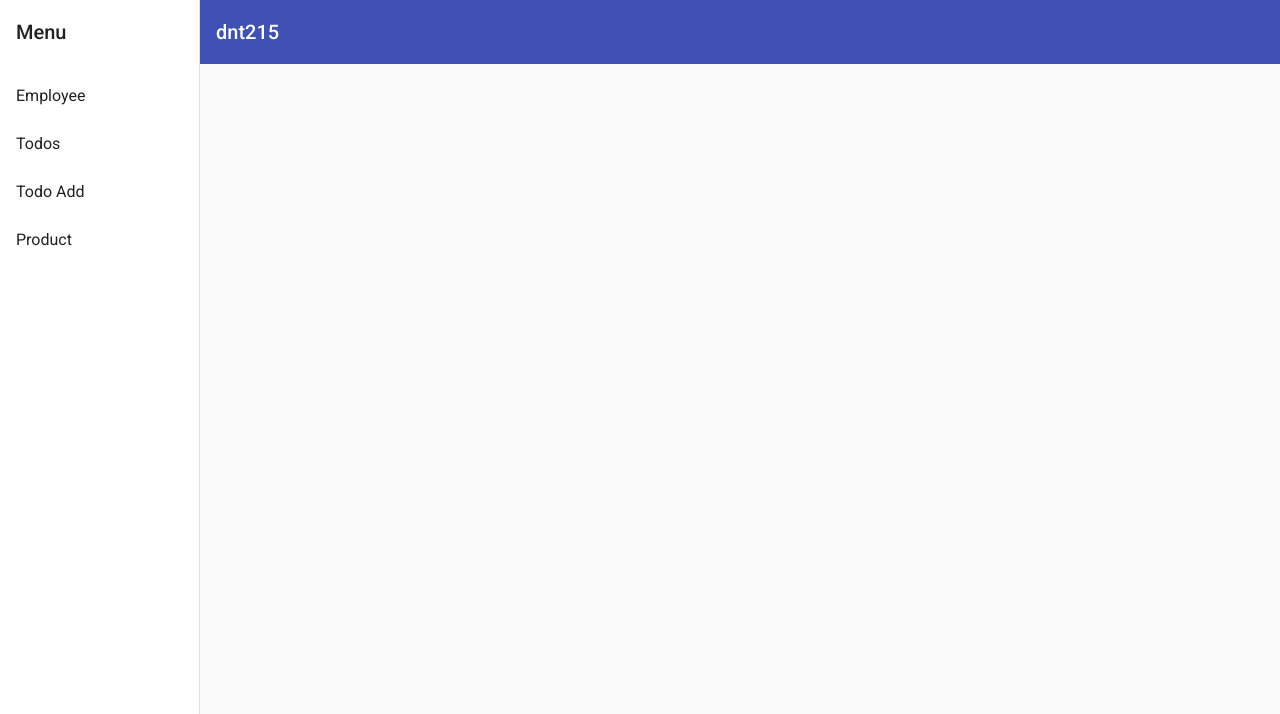
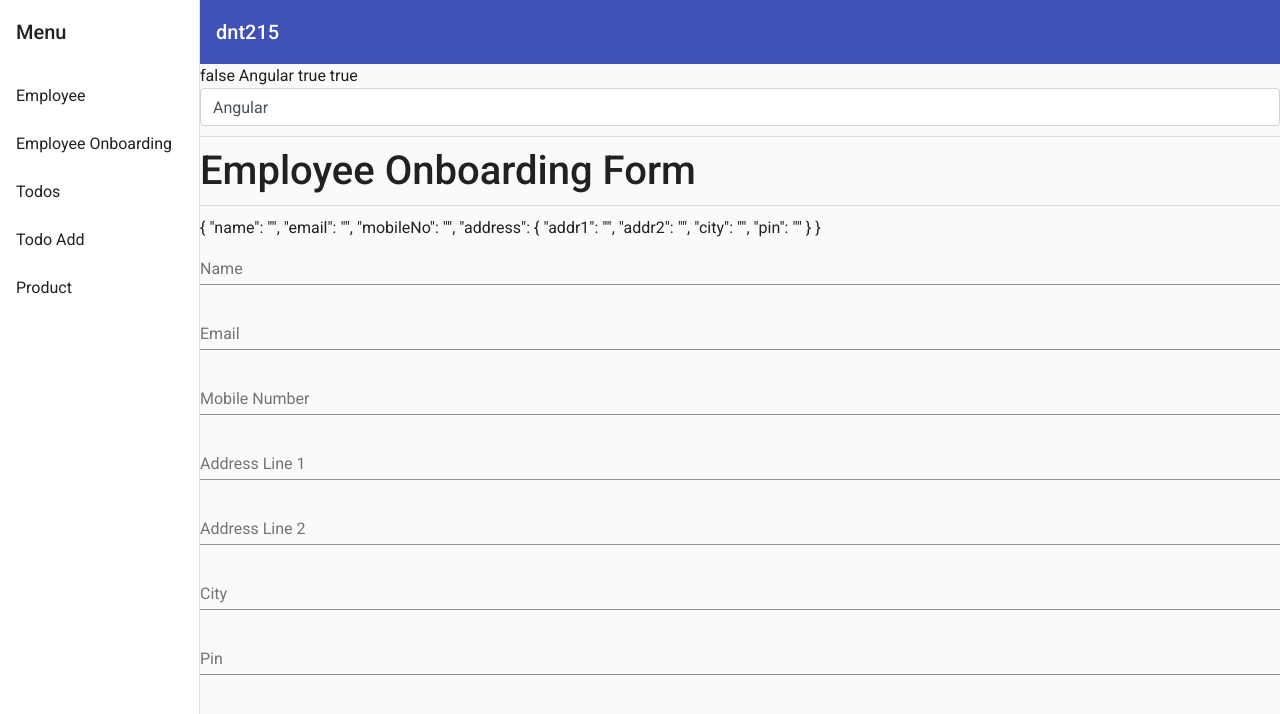
Before and after one commit to santoshyadavdev/dnt215, an Angular app: page /employee/onboarding in a window 1280 px wide. Before the commit this address led to /. Shown: the top 714 px of the page. Built offline with nearby package versions, Linux system fonts and the light colour scheme.

Commit message:
feat: add reactive forms

```diff
--- a/src/app/app-routing.module.ts
+++ b/src/app/app-routing.module.ts
@@ -4,10 +4,12 @@ import { EmployeeComponent } from './employee/employee.component';
 import { TodoComponent } from './todo/todo.component';
 import { ProductComponent } from './product/product.component';
 import { TodoAddComponent } from './todo/todo-add/todo-add.component';
+import { EmployeeOnboardingComponent } from './employee/employee-onboarding/employee-onboarding.component';
 
 
 const routes: Routes = [
   { path: 'employee', component: EmployeeComponent },
+  { path: 'employee/onboarding', component: EmployeeOnboardingComponent },
   { path: 'todos', component: TodoComponent },
   { path: 'todos/add', component: TodoAddComponent },
   { path: 'product', component: ProductComponent }
--- /dev/null
+++ b/src/app/employee/employee-onboarding/employee-onboarding.component.css
@@ -0,0 +1,7 @@
+.mat-divider {
+  margin: 10px 0px;
+}
+
+.mat-form-field {
+  width: 100%;
+}
--- /dev/null
+++ b/src/app/employee/employee-onboarding/employee-onboarding.component.html
@@ -0,0 +1,40 @@
+{{search.invalid}}
+{{search.value}}
+{{search.valid}}
+{{search.pristine}}
+
+<input class="form-control" [formControl]="search" placeholder="Enter Search Input">
+
+<mat-divider></mat-divider>
+<h1>
+  Employee Onboarding Form
+</h1>
+<mat-divider></mat-divider>
+
+{{onbardingForm.value |json}}
+
+<form [formGroup]="onbardingForm">
+  <mat-form-field>
+    <input matInput formControlName="name" placeholder="Name">
+  </mat-form-field>
+  <mat-form-field>
+    <input matInput formControlName="email" placeholder="Email">
+  </mat-form-field>
+  <mat-form-field>
+    <input matInput formControlName="mobileNo" placeholder="Mobile Number">
+  </mat-form-field>
+  <div formGroupName="address">
+    <mat-form-field>
+      <input matInput formControlName="addr1" placeholder="Address Line 1">
+    </mat-form-field>
+    <mat-form-field>
+      <input matInput formControlName="addr2" placeholder="Address Line 2">
+    </mat-form-field>
+    <mat-form-field>
+      <input matInput formControlName="city" placeholder="City">
+    </mat-form-field>
+    <mat-form-field>
+      <input matInput formControlName="pin" placeholder="Pin">
+    </mat-form-field>
+  </div>
+</form>
--- /dev/null
+++ b/src/app/employee/employee-onboarding/employee-onboarding.component.ts
@@ -0,0 +1,31 @@
+import { Component, OnInit } from '@angular/core';
+import { FormControl, FormGroup, FormBuilder } from '@angular/forms';
+
+@Component({
+  selector: 'app-employee-onboarding',
+  templateUrl: './employee-onboarding.component.html',
+  styleUrls: ['./employee-onboarding.component.css']
+})
+export class EmployeeOnboardingComponent implements OnInit {
+
+  search: FormControl = new FormControl('Angular');
+
+  onbardingForm: FormGroup;
+
+  constructor(private fb: FormBuilder) { }
+
+  ngOnInit(): void {
+    this.onbardingForm = this.fb.group({
+      name: new FormControl(''),
+      email: new FormControl(''),
+      mobileNo: new FormControl(''),
+      address: this.fb.group({
+        addr1: new FormControl(''),
+        addr2: new FormControl(''),
+        city: new FormControl(''),
+        pin: new FormControl(''),
+      })
+    })
+  }
+
+}
--- a/src/app/employee/employee.component.html
+++ b/src/app/employee/employee.component.html
@@ -46,3 +46,5 @@
     </tr>
   </tbody>
 </table>
+
+<app-employee-onboarding></app-employee-onboarding>
--- a/src/app/navbar/navbar.component.html
+++ b/src/app/navbar/navbar.component.html
@@ -6,6 +6,7 @@
     <mat-toolbar>Menu</mat-toolbar>
     <mat-nav-list>
       <a mat-list-item routerLink="/employee">Employee</a>
+      <a mat-list-item routerLink="/employee/onboarding">Employee Onboarding</a>
       <a mat-list-item routerLink="/todos">Todos</a>
       <a mat-list-item routerLink="/todos/add">Todo Add</a>
       <a mat-list-item routerLink="/product">Product</a>
```
Also changed, not shown: src/app/app.module.ts (+7 -2 lines), 1 other file (tests, documents, lock files or other folders).
